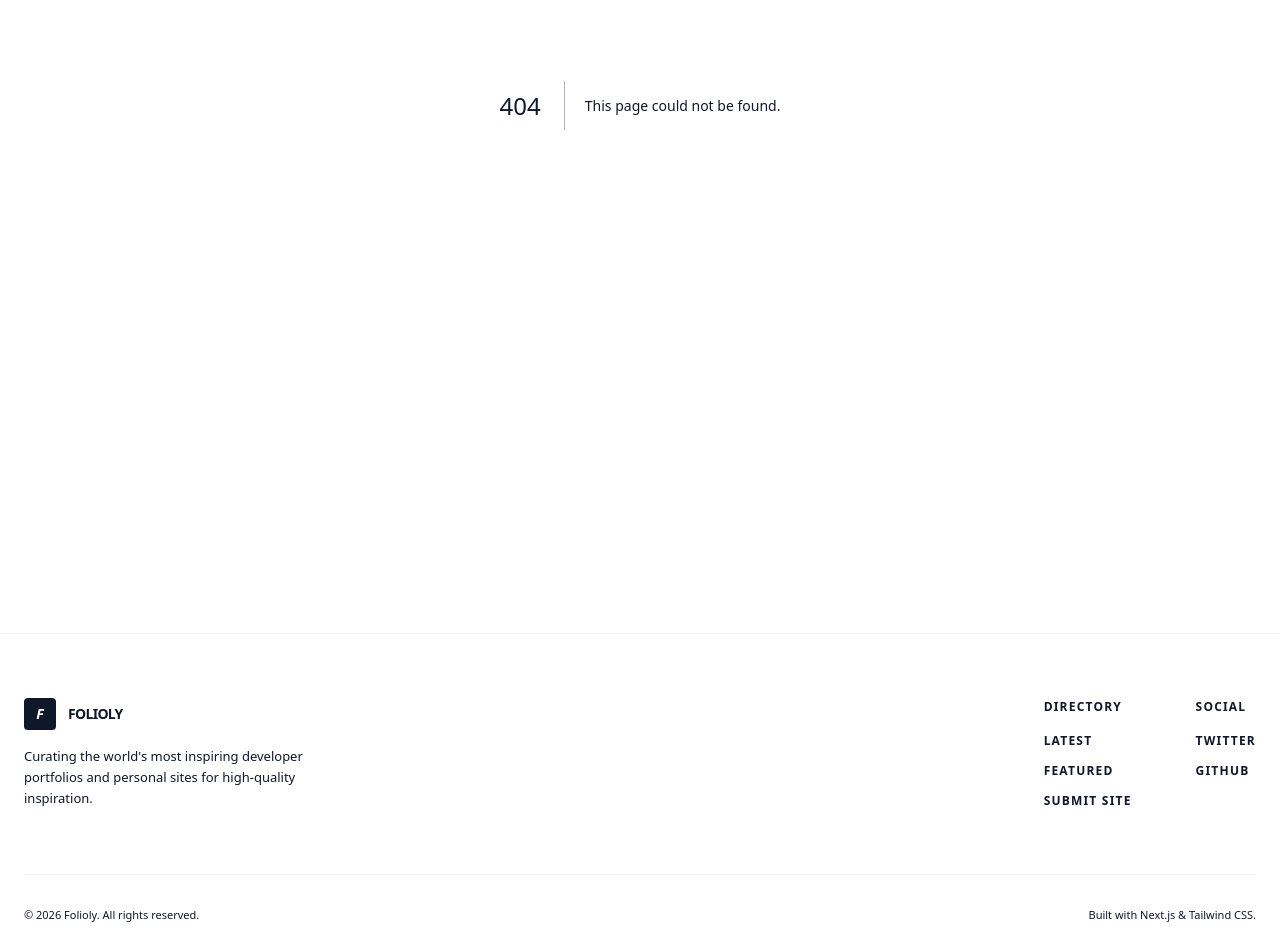
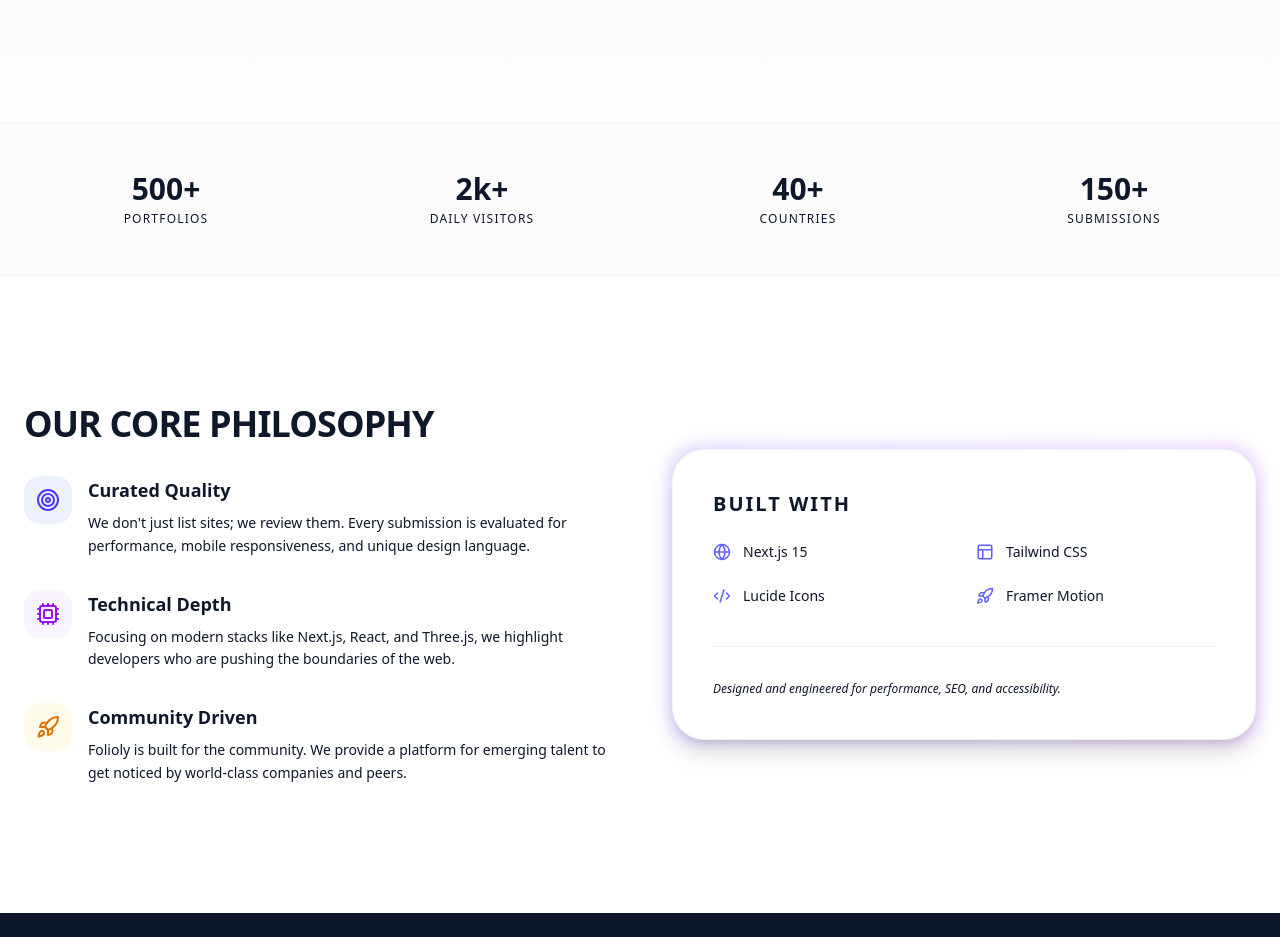
Before and after one commit to ksajjadhossen/folioly, a Next.js app: page /about in a window 1280 px wide. Before the commit this address had no page. Shown: the part 360-1297 px from the top of the page. Built offline with nearby package versions, Linux system fonts and the light colour scheme.

Commit message:
about page created here successfully.

```diff
--- /dev/null
+++ b/src/app/about/page.jsx
@@ -0,0 +1,159 @@
+"use client";
+
+import React from "react";
+import { Rocket, Target, Code2, Layout, Cpu, Globe } from "lucide-react";
+
+const AboutPage = () => {
+  return (
+    <div className="min-h-screen bg-background transition-colors duration-500">
+      {/* Hero Section */}
+      <section className="relative overflow-hidden py-24 lg:py-32">
+        <div className="absolute top-0 left-1/2 -translate-x-1/2 w-full h-[500px] bg-gradient-to-b from-indigo-500/5 to-transparent dark:from-indigo-500/10 pointer-events-none" />
+
+        <div className="container mx-auto max-w-7xl px-6 relative z-10 text-center">
+          <h1 className="text-4xl md:text-6xl lg:text-7xl font-black uppercase tracking-tighter text-foreground mb-6">
+            Design{" "}
+            <span className="text-indigo-600 dark:text-indigo-400">Driven</span>{" "}
+            Discovery.
+          </h1>
+          <p className="mx-auto max-w-2xl text-lg md:text-xl text-muted-foreground leading-relaxed">
+            Folioly is a curated directory of exceptional developer portfolios.
+            We bypass the noise to deliver pure technical and aesthetic
+            inspiration.
+          </p>
+        </div>
+      </section>
+
+      {/* Stats Section */}
+      <section className="py-12 border-y border-gray-100 dark:border-gray-800/50 bg-gray-50/50 dark:bg-gray-900/20">
+        <div className="container mx-auto max-w-7xl px-6">
+          <div className="grid grid-cols-2 md:grid-cols-4 gap-8">
+            {[
+              { label: "Portfolios", value: "500+" },
+              { label: "Daily Visitors", value: "2k+" },
+              { label: "Countries", value: "40+" },
+              { label: "Submissions", value: "150+" },
+            ].map((stat, i) => (
+              <div key={i} className="text-center">
+                <div className="text-3xl font-black text-foreground">
+                  {stat.value}
+                </div>
+                <div className="text-xs uppercase tracking-widest text-muted-foreground mt-1">
+                  {stat.label}
+                </div>
+              </div>
+            ))}
+          </div>
+        </div>
+      </section>
+
+      {/* Mission & Features Grid */}
+      <section className="py-24 lg:py-32">
+        <div className="container mx-auto max-w-7xl px-6">
+          <div className="grid lg:grid-cols-2 gap-16 items-center">
+            <div>
+              <h2 className="text-3xl md:text-4xl font-black uppercase tracking-tight text-foreground mb-8">
+                Our Core Philosophy
+              </h2>
+              <div className="space-y-8">
+                <div className="flex gap-4">
+                  <div className="flex-shrink-0 h-12 w-12 rounded-2xl bg-indigo-50 dark:bg-indigo-500/10 flex items-center justify-center text-indigo-600 dark:text-indigo-400">
+                    <Target size={24} />
+                  </div>
+                  <div>
+                    <h3 className="text-lg font-bold text-foreground">
+                      Curated Quality
+                    </h3>
+                    <p className="text-muted-foreground mt-2 text-sm leading-relaxed">
+                      We don't just list sites; we review them. Every submission
+                      is evaluated for performance, mobile responsiveness, and
+                      unique design language.
+                    </p>
+                  </div>
+                </div>
+
+                <div className="flex gap-4">
+                  <div className="flex-shrink-0 h-12 w-12 rounded-2xl bg-purple-50 dark:bg-purple-500/10 flex items-center justify-center text-purple-600 dark:text-purple-400">
+                    <Cpu size={24} />
+                  </div>
+                  <div>
+                    <h3 className="text-lg font-bold text-foreground">
+                      Technical Depth
+                    </h3>
+                    <p className="text-muted-foreground mt-2 text-sm leading-relaxed">
+                      Focusing on modern stacks like Next.js, React, and
+                      Three.js, we highlight developers who are pushing the
+                      boundaries of the web.
+                    </p>
+                  </div>
+                </div>
+
+                <div className="flex gap-4">
+                  <div className="flex-shrink-0 h-12 w-12 rounded-2xl bg-amber-50 dark:bg-amber-500/10 flex items-center justify-center text-amber-600 dark:text-amber-400">
+                    <Rocket size={24} />
+                  </div>
+                  <div>
+                    <h3 className="text-lg font-bold text-foreground">
+                      Community Driven
+                    </h3>
+                    <p className="text-muted-foreground mt-2 text-sm leading-relaxed">
+                      Folioly is built for the community. We provide a platform
+                      for emerging talent to get noticed by world-class
+                      companies and peers.
+                    </p>
+                  </div>
+                </div>
+              </div>
+            </div>
+
+            {/* Tech Stack Card */}
+            <div className="relative group">
+              <div className="absolute -inset-1 bg-gradient-to-r from-indigo-500 to-purple-500 rounded-[2rem] blur opacity-25 group-hover:opacity-40 transition duration-1000"></div>
+              <div className="relative bg-background border border-gray-100 dark:border-gray-800 p-10 rounded-[2rem] shadow-xl">
+                <h3 className="text-xl font-black uppercase tracking-widest text-foreground mb-6">
+                  Built With
+                </h3>
+                <div className="grid grid-cols-2 gap-6">
+                  {[
+                    { icon: <Globe size={18} />, name: "Next.js 15" },
+                    { icon: <Layout size={18} />, name: "Tailwind CSS" },
+                    { icon: <Code2 size={18} />, name: "Lucide Icons" },
+                    { icon: <Rocket size={18} />, name: "Framer Motion" },
+                  ].map((tech, i) => (
+                    <div
+                      key={i}
+                      className="flex items-center gap-3 text-muted-foreground"
+                    >
+                      <span className="text-indigo-500">{tech.icon}</span>
+                      <span className="text-sm font-medium">{tech.name}</span>
+                    </div>
+                  ))}
+                </div>
+                <div className="mt-10 pt-8 border-t border-gray-100 dark:border-gray-800">
+                  <p className="text-xs text-muted-foreground italic leading-relaxed">
+                    Designed and engineered for performance, SEO, and
+                    accessibility.
+                  </p>
+                </div>
+              </div>
+            </div>
+          </div>
+        </div>
+      </section>
+
+      {/* Call to Action */}
+      <section className="py-24 lg:py-32 bg-foreground text-background">
+        <div className="container mx-auto max-w-7xl px-6 text-center">
+          <h2 className="text-3xl md:text-5xl font-black uppercase tracking-tighter mb-8">
+            Ready to show the world <br /> your digital home?
+          </h2>
+          <button className="rounded-full bg-background text-foreground px-10 py-4 text-sm font-bold uppercase tracking-widest hover:scale-105 transition-transform active:scale-95">
+            Submit Your Portfolio
+          </button>
+        </div>
+      </section>
+    </div>
+  );
+};
+
+export default AboutPage;
```
